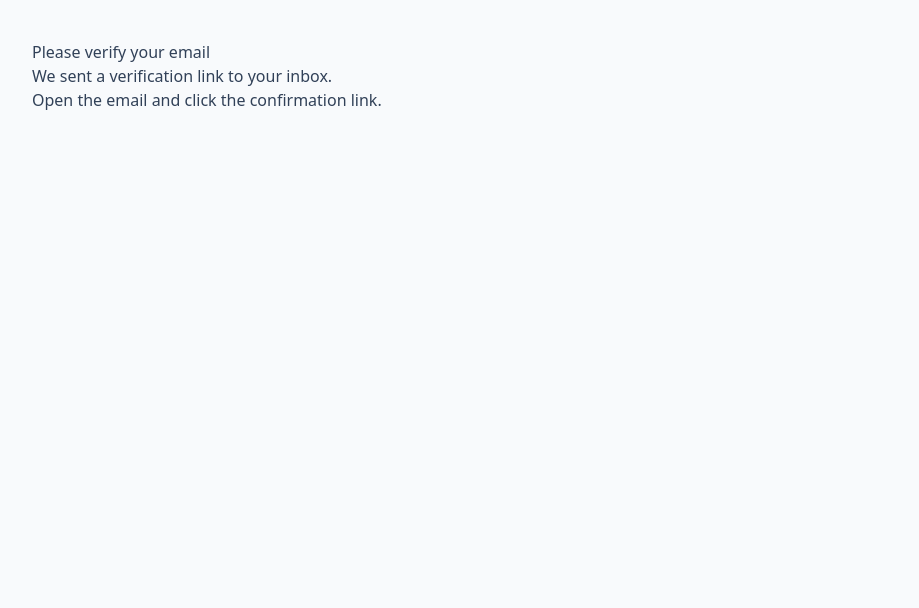
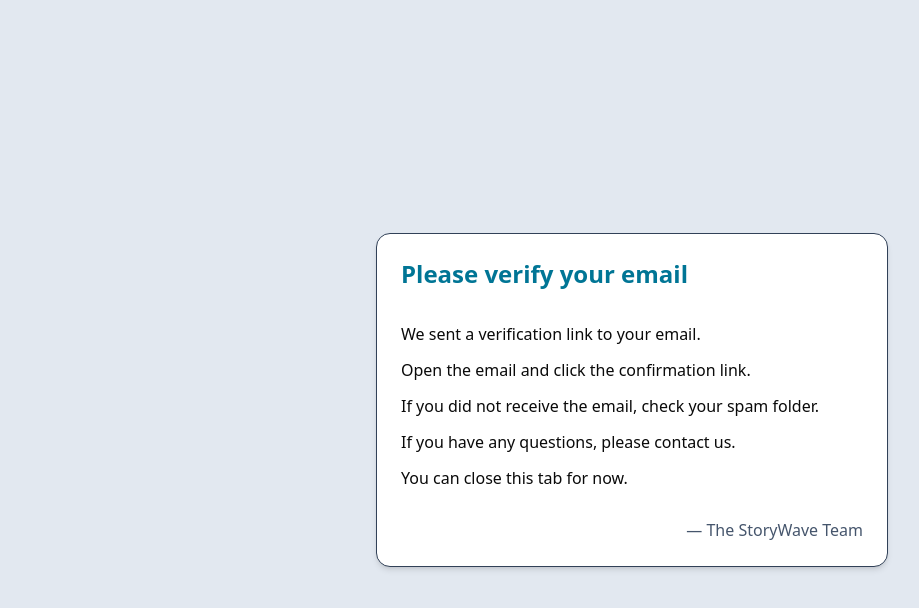
Before and after one commit to PavAndrei/story-wave, a React (Vite) app in the folder frontend/: page /verify-pending in a window 1280 px wide. Shown: the top 608 px of the page, without its empty margins (8-927 px from the left). Built offline with nearby package versions, Linux system fonts and the light colour scheme; no server answers.

Commit message:
Style verify pending page

```diff
--- a/frontend/package.json
+++ b/frontend/package.json
@@ -20,10 +20,12 @@
     "clsx": "^2.1.1",
     "jwt-decode": "^4.0.0",
     "lucide-react": "^0.555.0",
+    "next-themes": "^0.4.6",
     "react": "^19.2.0",
     "react-dom": "^19.2.0",
     "react-hook-form": "^7.68.0",
     "react-router-dom": "^7.9.6",
+    "sonner": "^2.0.7",
     "tailwind-merge": "^3.4.0",
     "tailwindcss": "^4.1.17",
     "zod": "^4.1.13",
--- a/frontend/src/app/main.tsx
+++ b/frontend/src/app/main.tsx
@@ -5,7 +5,5 @@ import { RouterProvider } from "react-router-dom";
 import { router } from "./router";
 
 createRoot(document.getElementById("root")!).render(
-  <StrictMode>
-    <RouterProvider router={router} />
-  </StrictMode>,
+  <RouterProvider router={router} />,
 );
--- a/frontend/src/app/providers.tsx
+++ b/frontend/src/app/providers.tsx
@@ -1,8 +1,12 @@
 import { queryClient } from "@/shared/api/query-client";
 import { QueryClientProvider } from "@tanstack/react-query";
+import { Toaster } from "sonner";
 
 export const Providers = ({ children }: { children: React.ReactNode }) => {
   return (
-    <QueryClientProvider client={queryClient}>{children}</QueryClientProvider>
+    <QueryClientProvider client={queryClient}>
+      {children}
+      <Toaster />
+    </QueryClientProvider>
   );
 };
--- /dev/null
+++ b/frontend/src/features/auth/model/use-verify-alert.tsx
@@ -0,0 +1,28 @@
+import { useEffect } from "react";
+import { toast } from "sonner";
+import { BadgeInfo } from "lucide-react";
+
+export const useVerifyAlert = () => {
+  useEffect(() => {
+    const id = setTimeout(() => {
+      toast(
+        <div className="flex flex-col gap-1">
+          <div className="flex gap-2 items-center">
+            <BadgeInfo className="text-cyan-700" />
+            <p className="font-semibold text-cyan-700">
+              Please verify your email
+            </p>
+          </div>
+          <p className="text-slate-600 text-sm">Check your inbox.</p>
+        </div>,
+        {
+          duration: 2500,
+          className:
+            "bg-white border border-slate-700 shadow-lg p-4 rounded-md",
+        },
+      );
+    }, 600);
+
+    return () => clearTimeout(id);
+  }, []);
+};
--- a/frontend/src/features/auth/verify-pending.page.tsx
+++ b/frontend/src/features/auth/verify-pending.page.tsx
@@ -1,9 +1,28 @@
-const VerifyPendingPage = () => {
+import { Card, CardContent, CardHeader, CardTitle } from "@/shared/ui/kit/card";
+import { useVerifyAlert } from "./model/use-verify-alert";
+
+export const VerifyPendingPage = () => {
+  useVerifyAlert();
+
   return (
-    <main className="p-10">
-      <h1>Please verify your email</h1>
-      <p>We sent a verification link to your inbox.</p>
-      <p>Open the email and click the confirmation link.</p>
+    <main className="flex min-h-screen items-center justify-center bg-slate-200 text-slate-700 p-4">
+      <Card className="w-full max-w-lg border border-slate-700 shadow-md">
+        <CardHeader>
+          <CardTitle className="text-cyan-700 text-2xl font-semibold">
+            Please verify your email
+          </CardTitle>
+        </CardHeader>
+
+        <CardContent className="space-y-3">
+          <p>We sent a verification link to your email.</p>
+          <p>Open the email and click the confirmation link.</p>
+          <p>If you did not receive the email, check your spam folder.</p>
+          <p>If you have any questions, please contact us.</p>
+          <p>You can close this tab for now.</p>
+
+          <p className="pt-4 text-slate-600 text-end">— The StoryWave Team</p>
+        </CardContent>
+      </Card>
     </main>
   );
 };
--- /dev/null
+++ b/frontend/src/shared/ui/kit/sonner.tsx
@@ -0,0 +1,38 @@
+import {
+  CircleCheckIcon,
+  InfoIcon,
+  Loader2Icon,
+  OctagonXIcon,
+  TriangleAlertIcon,
+} from "lucide-react"
+import { useTheme } from "next-themes"
+import { Toaster as Sonner, type ToasterProps } from "sonner"
+
+const Toaster = ({ ...props }: ToasterProps) => {
+  const { theme = "system" } = useTheme()
+
+  return (
+    <Sonner
+      theme={theme as ToasterProps["theme"]}
+      className="toaster group"
+      icons={{
+        success: <CircleCheckIcon className="size-4" />,
+        info: <InfoIcon className="size-4" />,
+        warning: <TriangleAlertIcon className="size-4" />,
+        error: <OctagonXIcon className="size-4" />,
+        loading: <Loader2Icon className="size-4 animate-spin" />,
+      }}
+      style={
+        {
+          "--normal-bg": "var(--popover)",
+          "--normal-text": "var(--popover-foreground)",
+          "--normal-border": "var(--border)",
+          "--border-radius": "var(--radius)",
+        } as React.CSSProperties
+      }
+      {...props}
+    />
+  )
+}
+
+export { Toaster }
```
Also changed, not shown: 1 other file (tests, documents, lock files or other folders).
